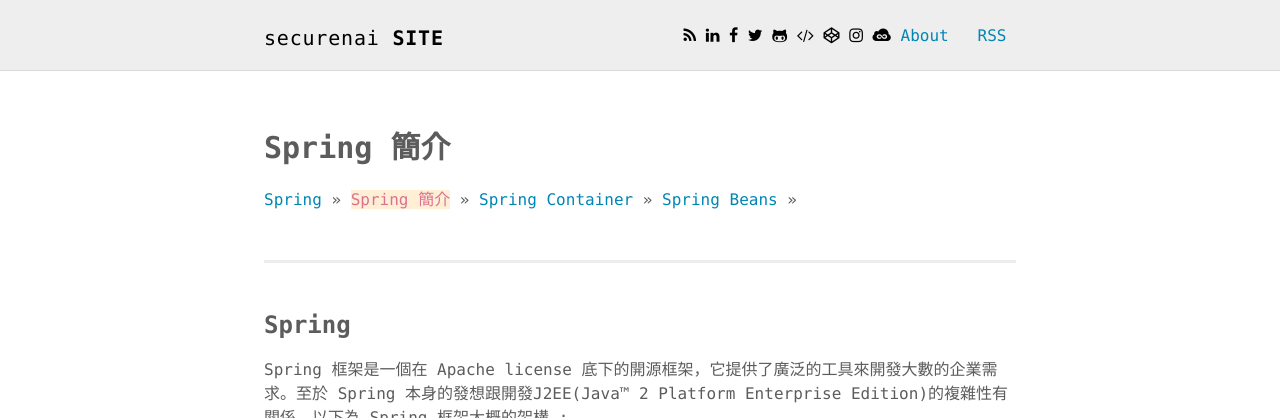
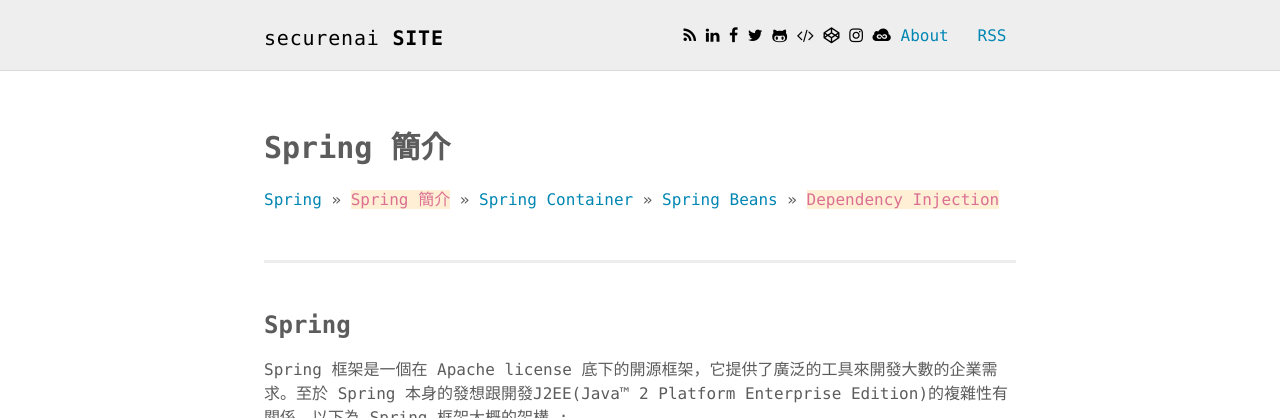
Before and after one commit to securenai/securenai.github.io, a Jekyll site: the page built from spring/spring_page1.md, in a window 1280 px wide, cut to the strip 0-418 px from the top of the page. Built offline with Jekyll 4.4.1, drawn with Linux system fonts in a browser that asks for light colours; our own code applies the rules of GitHub Pages for plain Markdown files.

Commit message:
Update spring_page1.md

```diff
--- a/spring/spring_page1.md
+++ b/spring/spring_page1.md
@@ -14,7 +14,7 @@
 
 <a href="/spring/">Spring</a> >>
 <a href="/spring/spring_page1/" style="color:palevioletred;background-color:papayawhip;">Spring 簡介</a> >>
-<a href="/spring/spring_page2/">Spring Container</a> >> <a href="/spring/spring_page3/">Spring Beans</a> >>
+<a href="/spring/spring_page2/">Spring Container</a> >> <a href="/spring/spring_page3/">Spring Beans</a> >> <a href="/spring/spring_page4/" style="color:palevioletred;background-color:papayawhip;">Dependency Injection</a>
 <div class="divider"></div>
 ### Spring
 Spring 框架是一個在 Apache license 底下的開源框架，它提供了廣泛的工具來開發大數的企業需求。至於 Spring 本身的發想跟開發J2EE(Java™ 2 Platform Enterprise Edition)的複雜性有關係，以下為 Spring 框架大概的架構 :
```
